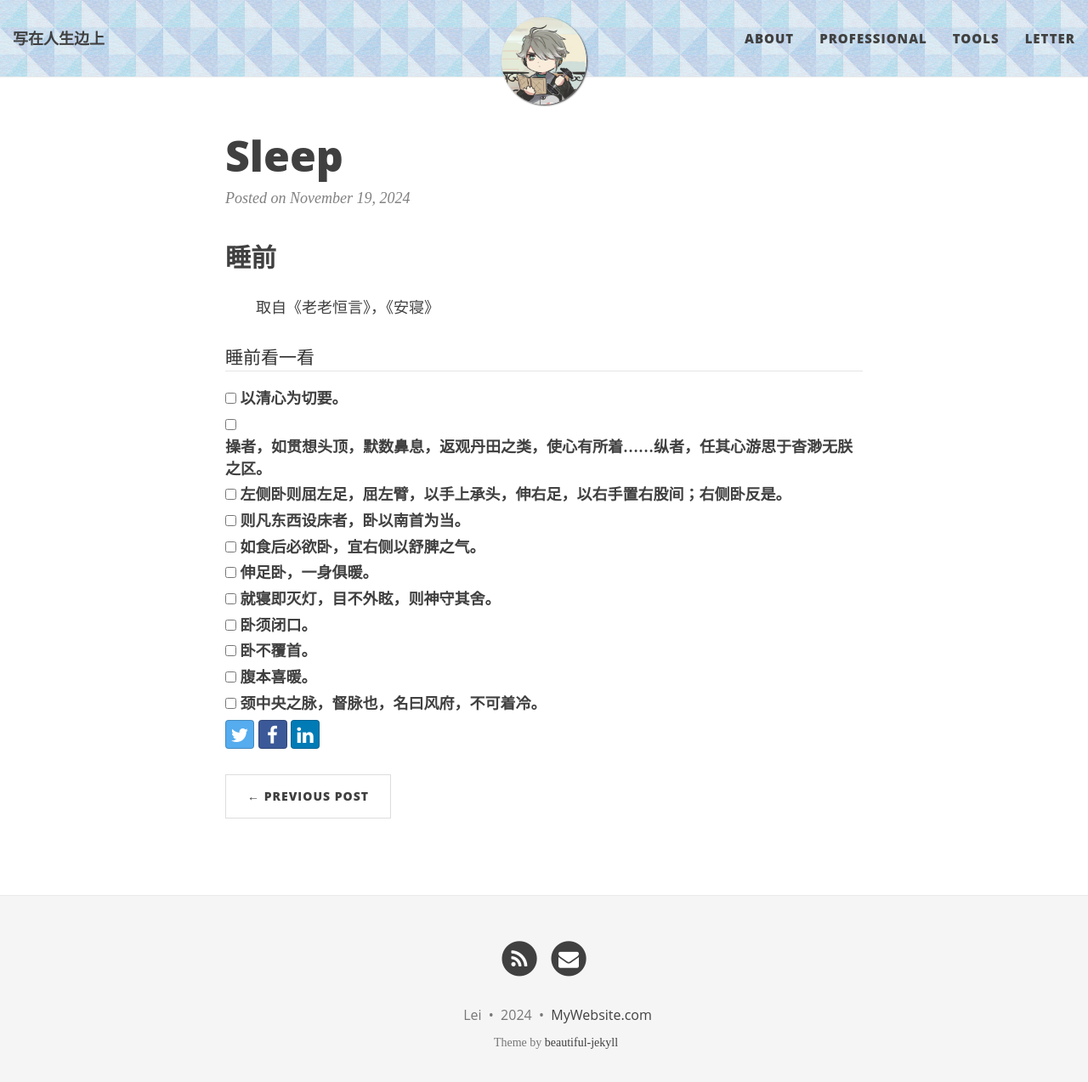
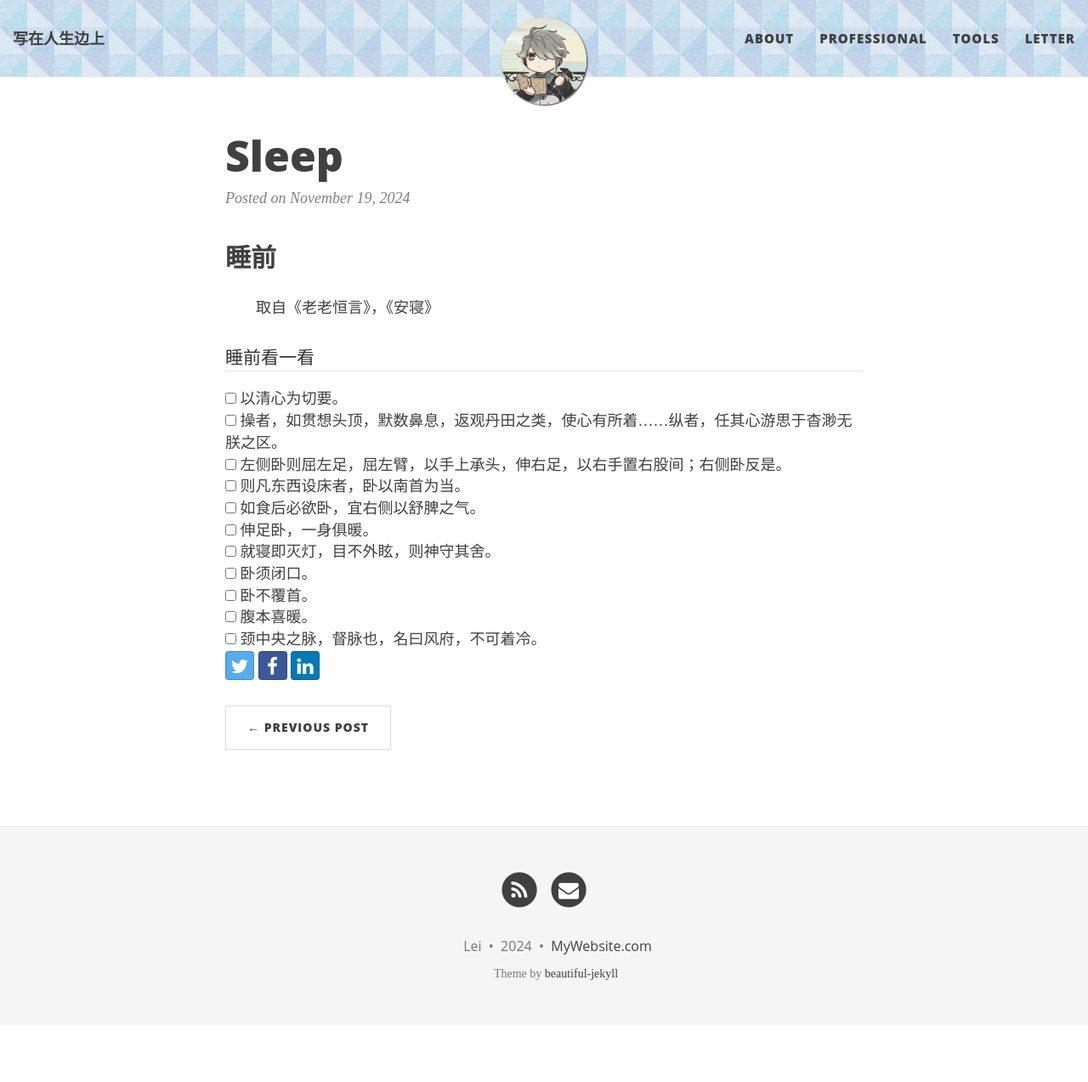
Before and after one commit to PlanetPolly/PlanetPolly.github.io, a Jekyll site: the page _posts/2024-11-19-sleep.html, which Jekyll copies as it is, in a window 1280 px wide and 1287 px high. Shown: the top 1273 px of the window at 85% size. Built offline with Jekyll 4.4.1, drawn with Linux system fonts in a browser that asks for light colours; nearby versions of some CDN libraries.

Commit message:
Update 2024-11-19-sleep.html

```diff
--- a/_posts/2024-11-19-sleep.html
+++ b/_posts/2024-11-19-sleep.html
@@ -1,5 +1,6 @@
 <!DOCTYPE html>
 <html lang="en">
+
 <head>
     <meta charset="utf-8">
     <title>睡前看一看</title>
@@ -9,6 +10,7 @@
         }
     </style>
 </head>
+
 <body>
 
 
@@ -20,61 +22,61 @@
         <legend>睡前看一看</legend>
 
         <div>
-	  <input type="checkbox" id="scales" name="scales" />
-	  <label for="scales">以清心为切要。</label>
+            <input type="checkbox" />
+            以清心为切要。
         </div>
 
         <div>
-	  <input type="checkbox" id="horns" name="horns" />
-	  <label for="horns">操者，如贯想头顶，默数鼻息，返观丹田之类，使心有所着……纵者，任其心游思于杳渺无朕之区。</label>
+            <input type="checkbox" />
+            操者，如贯想头顶，默数鼻息，返观丹田之类，使心有所着……纵者，任其心游思于杳渺无朕之区。
         </div>
 
         <div>
-		<input type="checkbox" id="scales" name="scales" />
-		<label for="scales">左侧卧则屈左足，屈左臂，以手上承头，伸右足，以右手置右股间；右侧卧反是。</label>
+            <input type="checkbox" />
+            左侧卧则屈左足，屈左臂，以手上承头，伸右足，以右手置右股间；右侧卧反是。
         </div>
 
         <div>
-		<input type="checkbox" id="scales" name="scales" />
-		<label for="scales">则凡东西设床者，卧以南首为当。</label>
+            <input type="checkbox" />
+            则凡东西设床者，卧以南首为当。
         </div>
 
 
         <div>
-		<input type="checkbox" id="scales" name="scales" />
-		<label for="scales">如食后必欲卧，宜右侧以舒脾之气。</label>
+            <input type="checkbox" />
+            如食后必欲卧，宜右侧以舒脾之气。
         </div>
 
 
         <div>
-		<input type="checkbox" id="scales" name="scales" />
-		<label for="scales">伸足卧，一身俱暖。</label>
+            <input type="checkbox" />
+            伸足卧，一身俱暖。
         </div>
 
 
         <div>
-		<input type="checkbox" id="scales" name="scales" />
-		<label for="scales">就寝即灭灯，目不外眩，则神守其舍。</label>
+            <input type="checkbox" />
+            就寝即灭灯，目不外眩，则神守其舍。
         </div>
 
         <div>
-		<input type="checkbox" id="scales" name="scales" />
-		<label for="scales">卧须闭口。</label>
+            <input type="checkbox" />
+            卧须闭口。
         </div>
 
         <div>
-		<input type="checkbox" id="scales" name="scales" />
-		<label for="scales">卧不覆首。</label>
+            <input type="checkbox" />
+            卧不覆首。
         </div>
 
         <div>
-		<input type="checkbox" id="scales" name="scales" />
-		<label for="scales">腹本喜暖。</label>
+            <input type="checkbox" />
+            腹本喜暖。
         </div>
 
         <div>
-		<input type="checkbox" id="scales" name="scales" />
-		<label for="scales">颈中央之脉，督脉也，名曰风府，不可着冷。</label>
+            <input type="checkbox" />
+            颈中央之脉，督脉也，名曰风府，不可着冷。
         </div>
 
 
@@ -82,4 +84,5 @@
 
 
 </body>
+
 </html>
```
Lines whose indentation alone changed are shown as unchanged.
